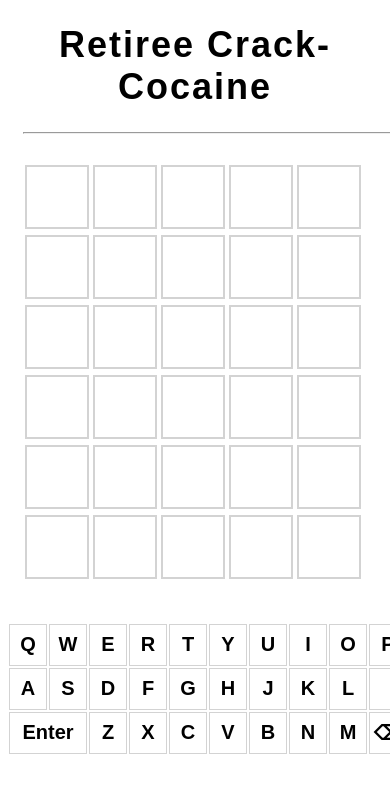
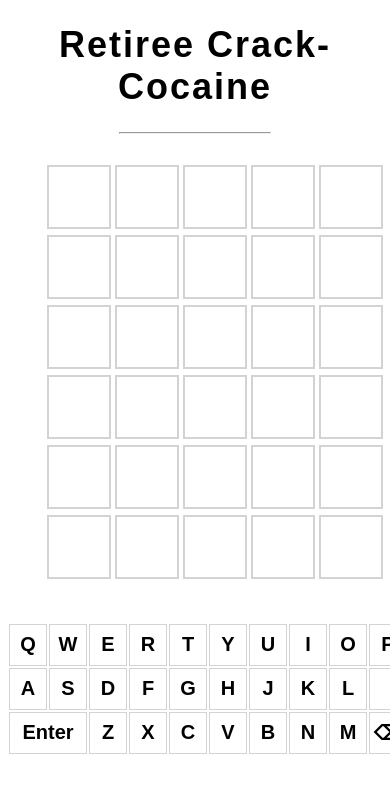
Before and after one commit to ObiBaratt/playpen, a Flask app: page / in a window 390 px wide; the page is wider, and only the part inside the window is pictured. Shown: the top 793 px of that part. Run offline with Flask 2, Linux system fonts and the light colour scheme.

Commit message:
Add improvements for mobile use.

```diff
--- a/static/css/wordle.css
+++ b/static/css/wordle.css
@@ -53,8 +53,6 @@ hr {
     border-color: white;
 }
 
-
-
 .keyboard-row {
     width: 400px;
 
@@ -97,6 +95,23 @@ hr {
     margin-right: auto;
     margin-left: auto;
 }
+
+@media (min-width: 320px) {
+    .container {
+        width: 300px;
+    }
+    hr {
+        width: 150px;
+    }
+}
+@media (min-width: 481px) {
+    .container {
+        width: 450px;
+    }
+    hr {
+        width: 300px;
+    }
+}
 @media (min-width: 768px) {
     .container {
         width: 750px;
--- a/templates/wordle.html
+++ b/templates/wordle.html
@@ -2,12 +2,14 @@
 <html lang="en">
 <head>
     <meta charset="UTF-8">
+    <meta name="viewport" content="width=device-width, initial-scale=1.0">
     <title>Wordle Clone</title>
 
  <link rel="stylesheet" href="static/css/wordle.css">
 
 </head>
 <body>
+
 <div class="container">
     <h1 id="title">Retiree Crack-Cocaine</h1>
     <hr>
```
